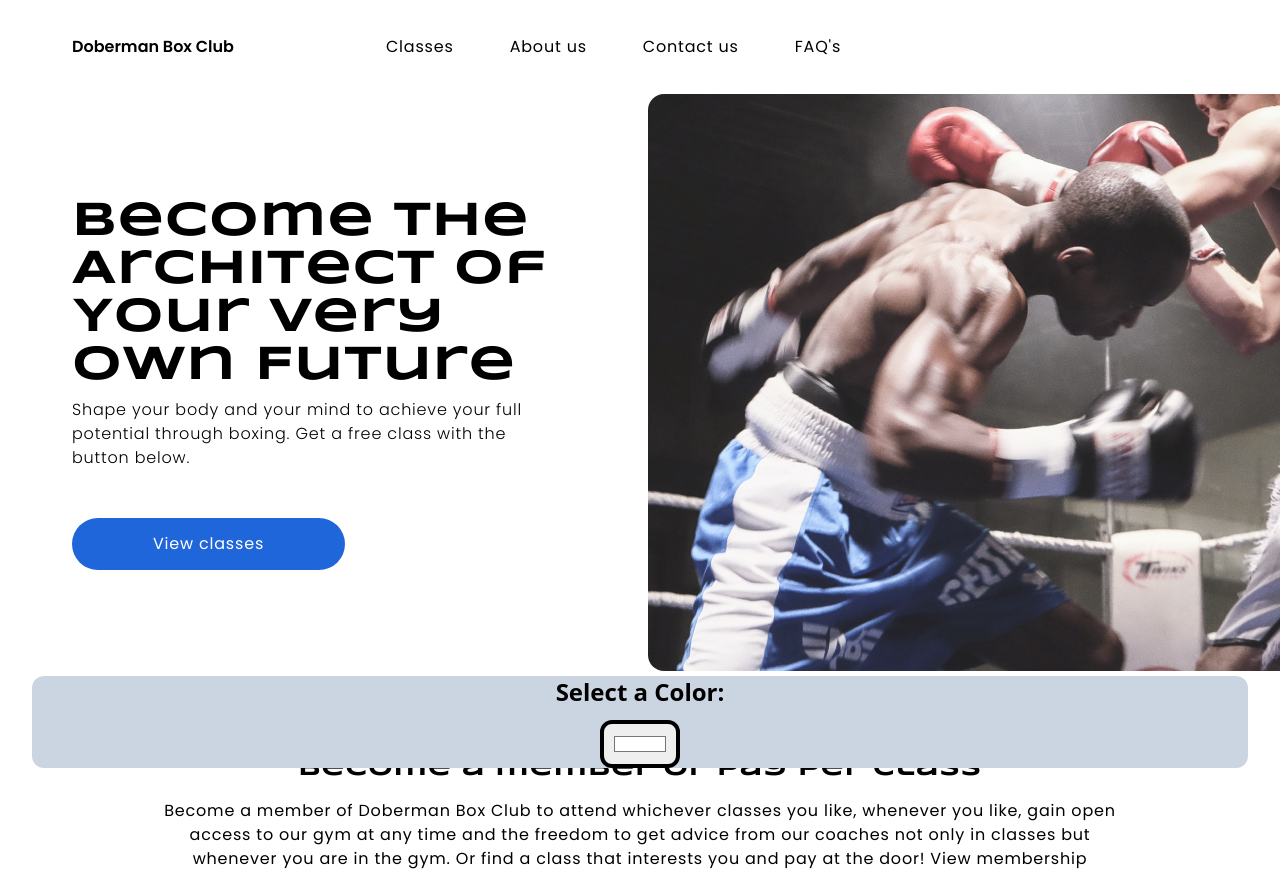
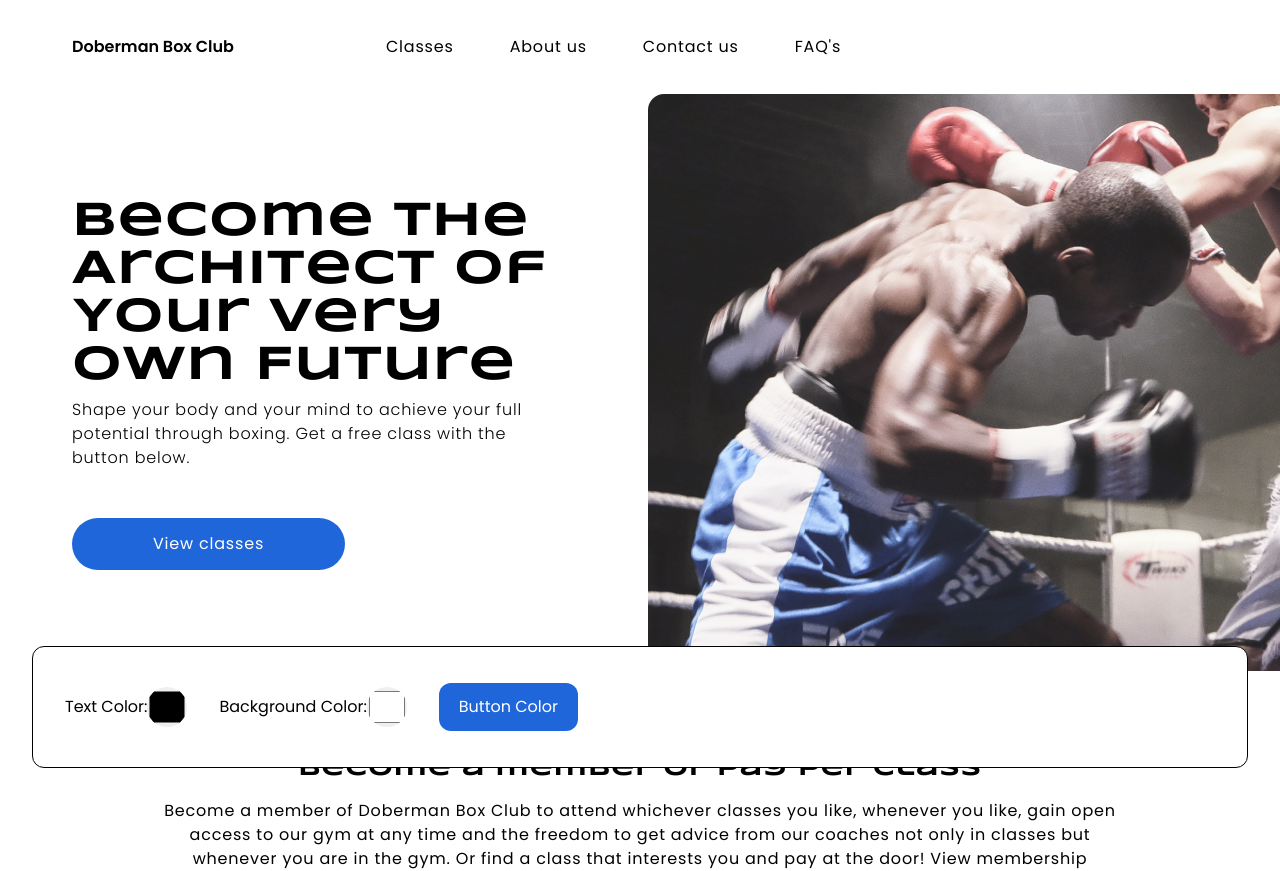
Before and after one commit to FrikkyWasTaken/color-picker, a React (Vite) app: page / in a window 1280 px wide. Shown: the top 871 px of the page. Built offline with nearby package versions, Linux system fonts and the light colour scheme.

Commit message:
added inverted text color on button

```diff
--- a/src/App.jsx
+++ b/src/App.jsx
@@ -1,11 +1,32 @@
+import React, { useState } from "react";
 import ColorPicker from "./ColorPicker.jsx";
 import LandingPage from "./LandingPage.jsx";
+
 function App() {
+  const [textColor, setTextColor] = useState("#000000");
+  const [bgColor, setBgColor] = useState("#FFFFFF");
+  const [buttonColor, setButtonColor] = useState("#2066DB");
+  const [buttonTextColor, setButtonTextColor] = useState("#FFFFFF");
+
   return (
-    <>
-      <ColorPicker />
-      <LandingPage />
-    </>
+    <div>
+      <ColorPicker
+        textColor={textColor}
+        setTextColor={setTextColor}
+        bgColor={bgColor}
+        setBgColor={setBgColor}
+        buttonColor={buttonColor}
+        setButtonColor={setButtonColor}
+        buttonTextColor={buttonTextColor}
+        setButtonTextColor={setButtonTextColor}
+      />
+      <LandingPage
+        textColor={textColor}
+        bgColor={bgColor}
+        buttonColor={buttonColor}
+        buttonTextColor={buttonTextColor}
+      />
+    </div>
   );
 }
 
--- a/src/ColorPicker.jsx
+++ b/src/ColorPicker.jsx
@@ -1,21 +1,77 @@
-import React, { useState } from "react";
+function ColorPicker({
+  textColor,
+  setTextColor,
+  bgColor,
+  setBgColor,
+  buttonColor,
+  setButtonColor,
+  buttonTextColor,
+  setButtonTextColor,
+}) {
+  function handleTextColorChange(event) {
+    setTextColor(event.target.value);
+  }
+  function handleBgColorChange(event) {
+    setBgColor(event.target.value);
+  }
+  function handleButtonColorChange(event) {
+    setButtonColor(event);
+  }
 
-function ColorPicker() {
-  const [color, setColor] = useState("#FFFFFF");
-
-  function handleColorChange(event) {
-    setColor(event.target.value);
+  function invertColor(hex) {
+    if (hex.indexOf("#") === 0) {
+      hex = hex.slice(1);
+    }
+    // convert 3-digit hex to 6-digits.
+    if (hex.length === 3) {
+      hex = hex[0] + hex[0] + hex[1] + hex[1] + hex[2] + hex[2];
+    }
+    if (hex.length !== 6) {
+      throw new Error("Invalid HEX color.");
+    }
+    let r = parseInt(hex.slice(0, 2), 16),
+      g = parseInt(hex.slice(2, 4), 16),
+      b = parseInt(hex.slice(4, 6), 16);
+    let inverted =
+      r * 0.299 + g * 0.587 + b * 0.114 > 186 ? "#000000" : "#FFFFFF";
+    console.log(inverted);
+    setButtonTextColor(inverted);
+  }
+  function b(event) {
+    let e = event.target.value;
+    invertColor(e);
+    handleButtonColorChange(e);
   }
 
   return (
-    <div className="font-arial fixed flex flex-col items-center bottom-8 left-8 right-8 bg-slate-300 rounded-xl">
-      <label className="text-2xl font-bold mb-3">Select a Color:</label>
+    <div className="font-arial fixed flex items-center justify-start bottom-8 left-8 right-8 bg-white border-black border-solid border shadow-slate-400 rounded-xl">
+      <label className="font-Poppins my-9 ml-8">Text Color:</label>
       <input
-        className="w-20 h-12 p-2 rounded-xl border-black border-4"
+        className="w-10 h-10 rounded-full"
         type="color"
-        value={color}
-        onChange={handleColorChange}
+        value={textColor}
+        onChange={handleTextColorChange}
       />
+      <label className="font-Poppins my-9 ml-8">Background Color:</label>
+      <input
+        className="w-10 h-10 rounded-full"
+        type="color"
+        value={bgColor}
+        onChange={handleBgColorChange}
+      />
+      <label
+        className="font-Poppins my-9 ml-8 py-3 px-5 rounded-xl text-white bg-blend-difference"
+        style={{ backgroundColor: buttonColor, color: buttonTextColor }}
+      >
+        Button Color
+        <input
+          className="w-10 h-10 rounded-full hidden"
+          type="color"
+          id="buttons"
+          value={buttonColor}
+          onChange={b}
+        />
+      </label>
     </div>
   );
 }
--- a/src/LandingPage.jsx
+++ b/src/LandingPage.jsx
@@ -1,6 +1,6 @@
 import heroImage from "./assets/Screenshot 2024-01-12 at 10.52 1.png";
 
-function LandingPage() {
+function LandingPage({ textColor, bgColor, buttonColor, buttonTextColor }) {
   return (
     <div>
       <div className="w-full flex fixed justify-center">
@@ -25,17 +25,27 @@ function LandingPage() {
       <div
         id="body"
         className="w-full flex items-center font-Poppins tracking-wider flex-col"
+        style={{ backgroundColor: bgColor }}
       >
         <div className="xl:w-[1440px] mt-[94px] flex flex-row">
           <div id="hero-text" className="flex flex-col ml-[152px]">
-            <div className="mt-[104px] font-Syncopate font-bold text-5xl max-w-[545px]">
+            <div
+              className="mt-[104px] font-Syncopate font-bold text-5xl max-w-[545px]"
+              style={{ color: textColor }}
+            >
               Become The Architect Of Your Very Own Future
             </div>
-            <div className="mt-2 font-light max-w-[464px] mr-[112px]">
+            <div
+              className="mt-2 font-light max-w-[464px] mr-[112px]"
+              style={{ color: textColor }}
+            >
               Shape your body and your mind to achieve your full potential
               through boxing. Get a free class with the button below.
             </div>
-            <button className="mt-12 py-[14px] bg-ctaBlue flex justify-center rounded-[36px] text-white w-[273px]">
+            <button
+              className="mt-12 py-[14px] bg-ctaBlue flex justify-center rounded-[36px] text-white w-[273px]"
+              style={{ backgroundColor: buttonColor, color: buttonTextColor }}
+            >
               View classes
             </button>
           </div>
@@ -44,10 +54,16 @@ function LandingPage() {
           </div>
         </div>
         <div className="xl:w-[1440px] mt-[80px] flex flex-col items-center">
-          <div className="font-Syncopate font-bold text-headingTwoSize">
+          <div
+            className="font-Syncopate font-bold text-headingTwoSize"
+            style={{ color: textColor }}
+          >
             Become a member or pay per class
           </div>
-          <div className="max-w-[976px] text-center mt-3">
+          <div
+            className="max-w-[976px] text-center mt-3"
+            style={{ color: textColor }}
+          >
             Become a member of Doberman Box Club to attend whichever classes you
             like, whenever you like, gain open access to our gym at any time and
             the freedom to get advice from our coaches not only in classes but
```
